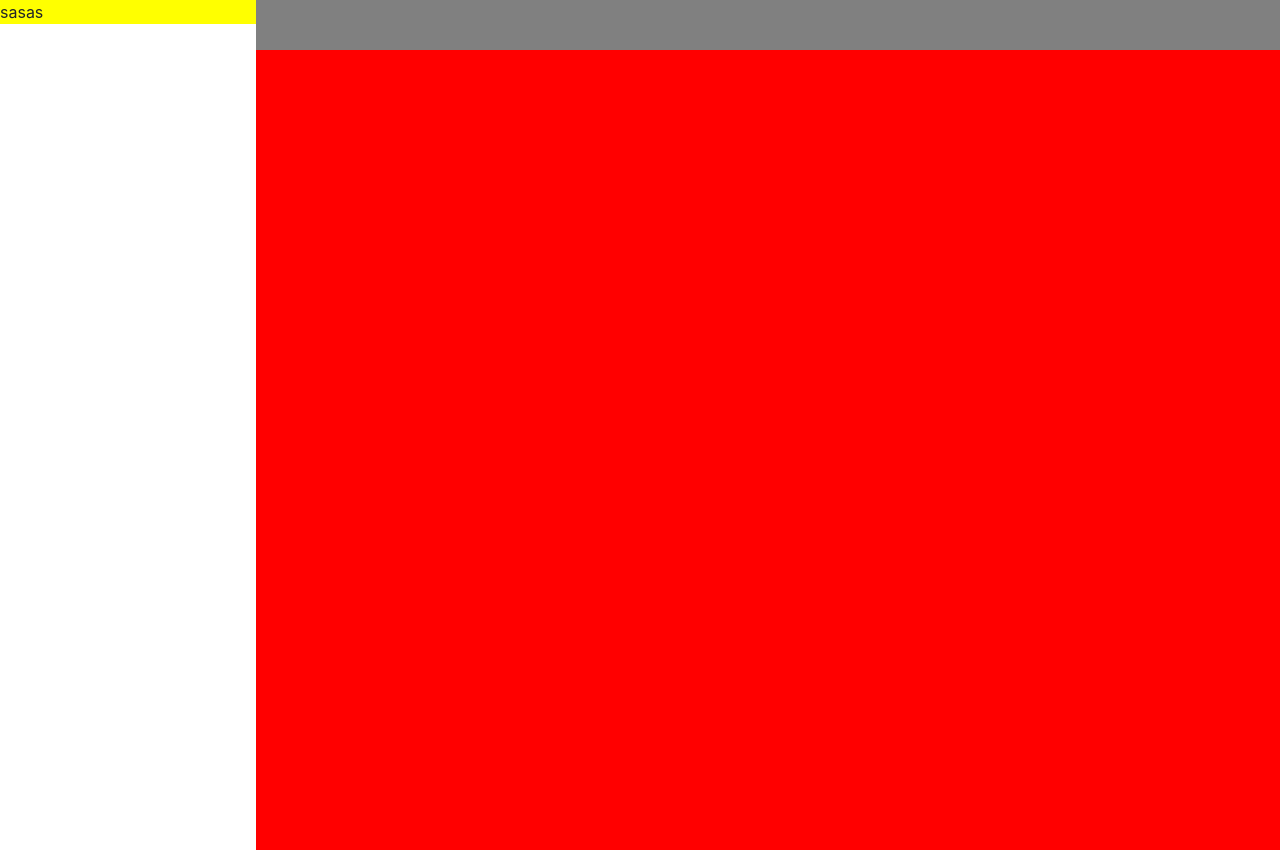
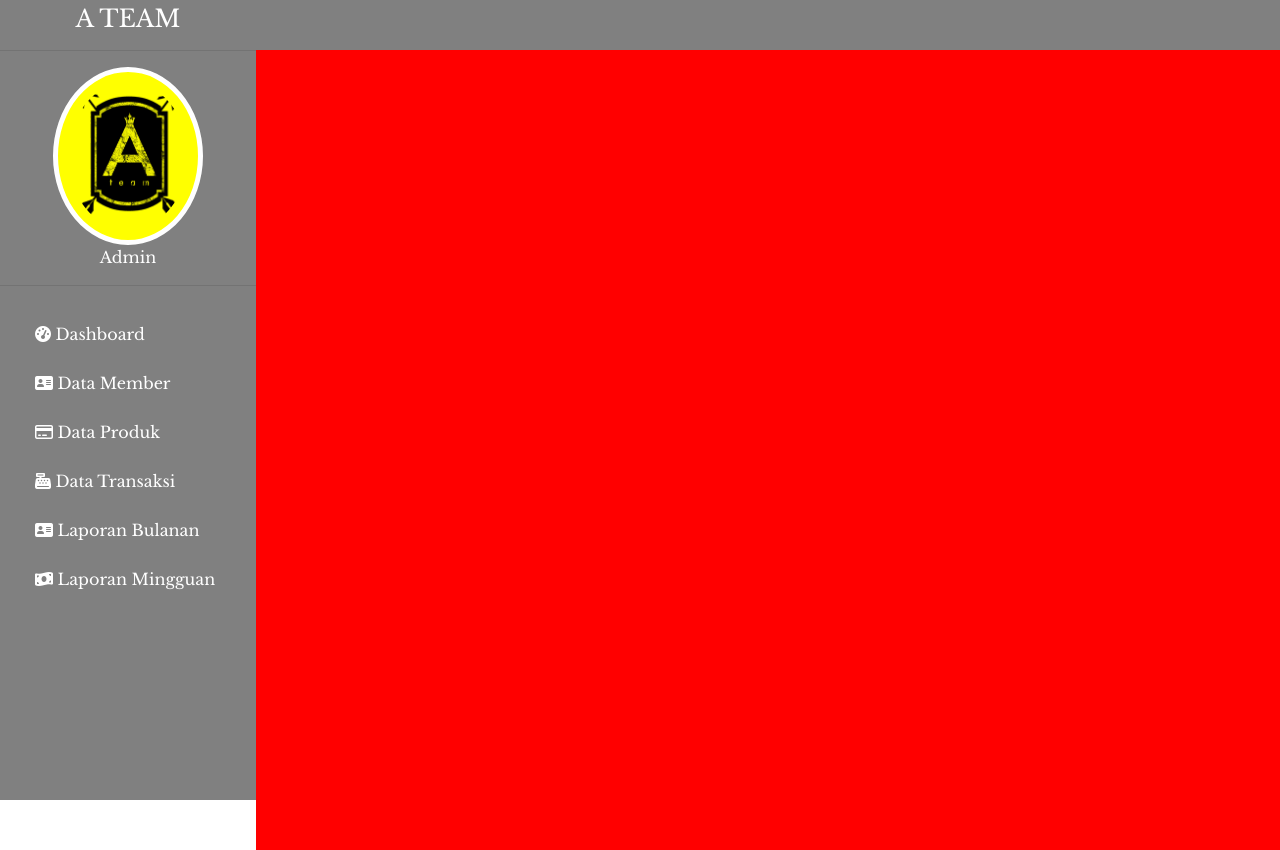
Before and after one commit to sundara23/Latihan-Membuat-template-Admin-Bootstrap-Dengan-TIM, a plain HTML site: page index.html in a window 1280 px wide. Drawn offline with nearby package versions, Linux system fonts and the light colour scheme.

Commit message:
perubahan index

```diff
--- a/css/style.css
+++ b/css/style.css
@@ -4,10 +4,70 @@
   height: 50px;
   float: right;
 }
+/* Sidebar section */
 .sidebar-section{
+  background-color: grey;
+  width: 20%;
+  height: 100vh;
+  font-family: 'Libre Baskerville', serif;
+  float: left;
+}
+.sidebar-section .profile{
+  text-align: center;
+  color: white;
+}
+.sidebar-section .profile img{
+  width: 150px;
   background-color: yellow;
-  width: 20%;
+  padding-top: 10px;
+  border: 5px solid white;
+  padding: 10px;
+  border-radius: 100%;
 }
+.sidebar-section .title{
+  text-align: center;
+  font-family: 'Libre Baskerville', serif;
+  font-weight: bold;
+  padding-top: 5px;
+}
+.sidebar-section .title a{
+  text-decoration: none;
+  color: white;
+}
+.sidebar-list{
+  padding: 10px 5px 10px 5px;
+}
+.sidebar-list .list-item {
+  list-style-type: none;
+  padding: 5px 0 5px 30px;
+  margin: 5px 0 15px 0;
+}
+.sidebar-list .list-item a {
+  text-decoration: none;
+  color: white;
+}
+.list-item:hover{
+  font-weight: bold;
+  background-color: #f7be16;
+  border-radius: 5px;
+  color: grey;
+}
+
+
+@media (max-width: 576px) {
+  .sidebar-section .profile img{
+    width: 20px;
+    background-color: yellow;
+    padding-top: 10px;
+    border: 5px solid white;
+    padding: 10px;
+    border-radius: 100%;
+
+  }
+
+ }
+/* Sidebar section end */
+
 .content-section{
   background-color: red;
   width: 80%;
--- a/index.html
+++ b/index.html
@@ -11,6 +11,10 @@
       <link rel="stylesheet" href="css/bootstrap.min.css">
       <link rel="stylesheet" href="css/style.css">
       <!-- Optional JavaScript -->
+      <!-- font google -->
+      <link href="https://fonts.googleapis.com/css?family=Libre+Baskerville&display=swap" rel="stylesheet">
+      <!-- fontawasome -->
+      <script src="https://kit.fontawesome.com/336d05d417.js"></script>
       <!-- jQuery first, then Popper.js, then Bootstrap JS -->
       <script src="js/jquery-3.3.1.slim.min.js"></script>
       <script src="js/popper.min.js"></script>
@@ -25,8 +29,24 @@
 
 
     <!-- Bagian Sidebar Start -->
-    <div class="sidebar-section">sasas
-
+    <div class="sidebar-section">
+      <div class="title">
+        <a href="#"> <h4>A TEAM</h4> </a>
+      </div>
+      <hr>
+      <div class="profile">
+        <img src="image/profile.png" alt="profile-image">
+        <p>Admin</p>
+      </div>
+      <hr>
+      <div class="sidebar-list">
+        <div class="list-item"><a href="#"><i class="fas fa-tachometer-alt"></i> Dashboard</a></div>
+        <div class="list-item"><a href="#"><i class="fas fa-address-card"></i> Data Member</a></div>
+        <div class="list-item"><a href="#"><i class="far fa-credit-card"></i> Data Produk</a></div>
+        <div class="list-item"><a href="#"><i class="fas fa-cash-register"></i> Data Transaksi</a></div>
+        <div class="list-item"><a href="#"><i class="fas fa-address-card"></i> Laporan Bulanan</a></div>
+        <div class="list-item"><a href="#"><i class="fas fa-money-bill-wave"></i> Laporan Mingguan</a></div>
+      </div>
     </div>
     <!-- Bagian Sidebar End -->
 
```
Also changed, not shown: image/profile.png (added).
